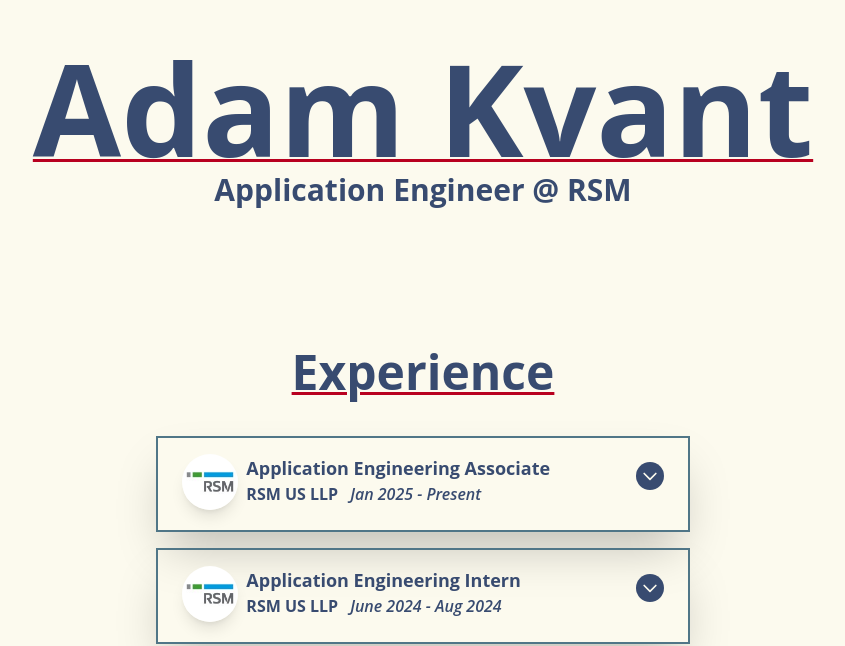
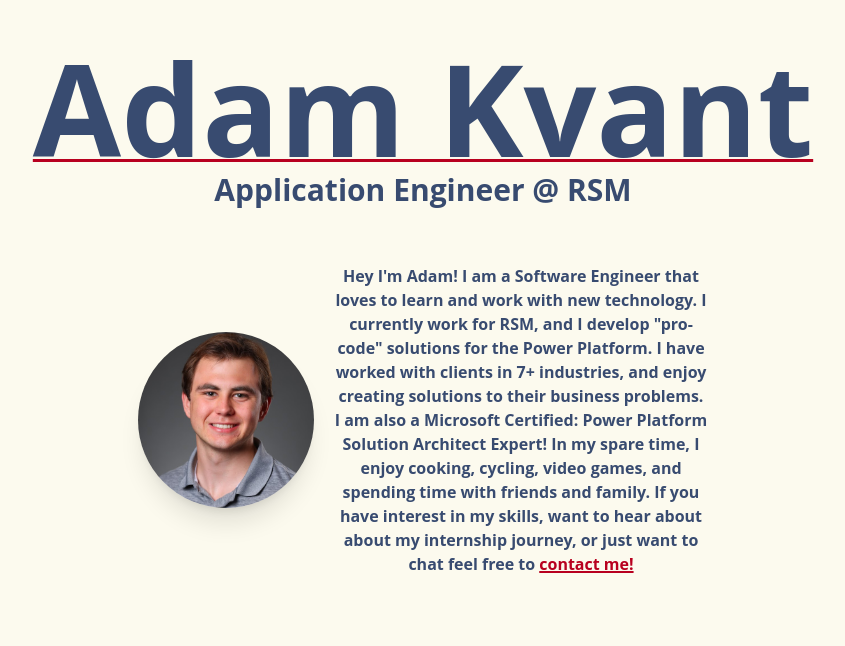
Before and after one commit to AdamKvant/AdamKvantSite, a SvelteKit app: page / in a window 1280 px wide. Shown: the part 180-826 px from the top of the page, without its empty margins (217-1062 px from the left). Built offline with nearby package versions, Linux system fonts and the light colour scheme.

Commit message:
added headshot and bio

```diff
--- a/src/app.css
+++ b/src/app.css
@@ -16,15 +16,25 @@
   @apply font-orbiter text-[#384B70];
 }
 
+.link{
+    @apply text-[#B8001F] underline decoration-[#B8001F] decoration-2
+}
+
+.headshot {
+    @apply rounded-full shadow-xl lg:w-44 lg:h-44 w-28 h-28 object-contain;
+}
+.intro{
+    @apply flex flex-col md:flex-row items-center justify-center w-full md:w-9/12 xl:w-6/12 mb-10
+}
 
 .headerOverall {
     @apply bg-[#FCFAEE] font-bold text-[#384B70]
-           pt-56 md:pt-56 pb-32 flex items-center justify-center;
+           pt-56 md:pt-56 pb-12 md:pb-14 flex items-center justify-center;
 }
 
 
 .headerTitle {
-    @apply text-6xl md:text-9xl underline decoration-[#B8001F] [text-decoration-thickness:3px] transition-colors duration-300 ease-in-out
+    @apply text-5xl md:text-9xl underline decoration-[#B8001F] [text-decoration-thickness:3px] transition-colors duration-300 ease-in-out
 }
 
 .headerTitle:hover {
@@ -36,7 +46,7 @@
 }
 
 .footerOverall{
-    @apply bg-[#B8001F] font-semibold text-3xl text-[#FCFAEE] pt-1 pb-1 flex
+    @apply font-semibold text-3xl text-[#B8001F] pt-1 pb-1 flex
 }
 
 .hoverHeader {
--- a/src/components/Projects.svelte
+++ b/src/components/Projects.svelte
@@ -24,7 +24,7 @@
     {#each leftColumn as item}
       <a
         href={item.link}
-        class="inline-block w-full break-inside-avoid shadow-2xl border-2 border-[#507687]"
+        class="inline-block w-full break-inside-avoid shadow-xl border-2 border-[#507687]"
       >
         <div class="space-y-1.5 w-full px-6 mt-2">
           <h2 class="text-2xl font-bold text-[#384B70]">{item.title}</h2>
@@ -62,7 +62,7 @@
     {#each rightColumn as item}
       <a
         href={item.link}
-        class="inline-block w-full break-inside-avoid shadow-2xl border-2 border-[#507687]"
+        class="inline-block w-full break-inside-avoid shadow-xl border-2 border-[#507687]"
       >
         <div class="space-y-1.5 w-full px-6 mt-2">
           <h2 class="text-2xl font-bold text-[#384B70]">{item.title}</h2>
--- a/src/components/Timeline.svelte
+++ b/src/components/Timeline.svelte
@@ -13,7 +13,7 @@
 <h1 class="CardTitle">Experience</h1>
 <div class="my-5 flex w-full md:w-9/12 xl:w-6/12 flex-col items-center space-y-4">
 	{#each timeline as item, i}
-		<div class="Card pt-2 shadow-2xl border-2 border-[#507687]">
+		<div class="Card pt-2 shadow-xl border-2 border-[#507687]">
 			<div class="relative mx-6 md:mb-0 md:ml-6 md:mr-4 md:mt-2">
 
 				<!-- Dropdown Button -->
--- a/src/routes/+page.svelte
+++ b/src/routes/+page.svelte
@@ -151,6 +151,20 @@
 </script>
 <!-- Body -->
 <div class="flex flex-col items-center gap-5 min-h-full mb-6">
+      <div class="intro">
+        <div class="md:mr-5 md:mb-0 mb-10">
+            <img src="/images/Headshot.jpg" alt="Adam Kvant Headshot" class="headshot"/>
+        </div>
+        <p class="w-10/12 md:w-7/12 font-bold text-center">
+            Hey I'm Adam! I am a Software Engineer that loves to learn and work with new technology. I currently work for RSM,
+            and I develop "pro-code" solutions for the Power Platform. I have worked with clients in 7+ industries, and
+            enjoy creating solutions to their business problems. I am also a Microsoft Certified: Power Platform Solution Architect Expert!
+            In my spare time, I enjoy cooking, cycling, video games, and spending time with friends and family.
+            If you have interest in my skills, want to hear about about my internship journey, or just want to chat feel free to <a class="link" href="mailto:adamkvant@gmail.com">contact me!</a>
+
+        </p>
+    </div>
+
 	<!-- Experience -->
 	<Timeline timeline={timeline}/>
 	<!-- Skills -->
```
Also changed, not shown: src/components/Footer.svelte (+3 -3 lines).
